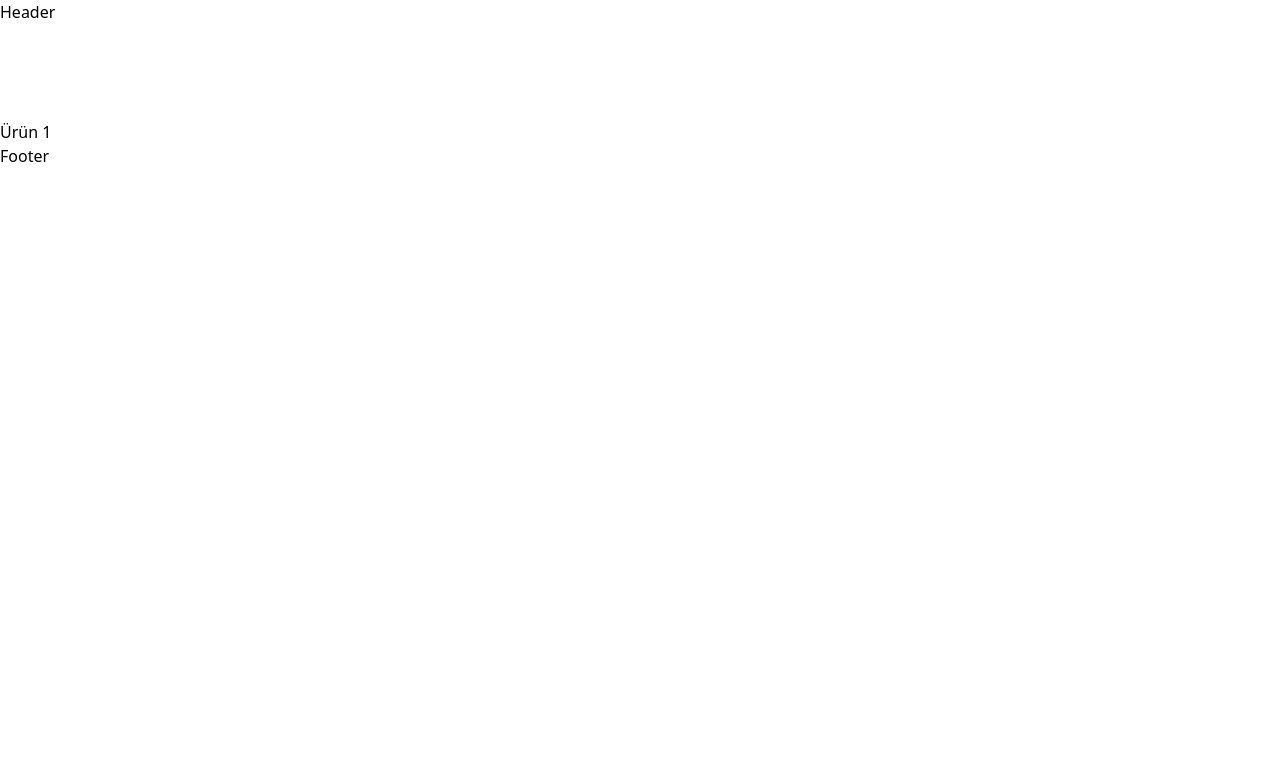
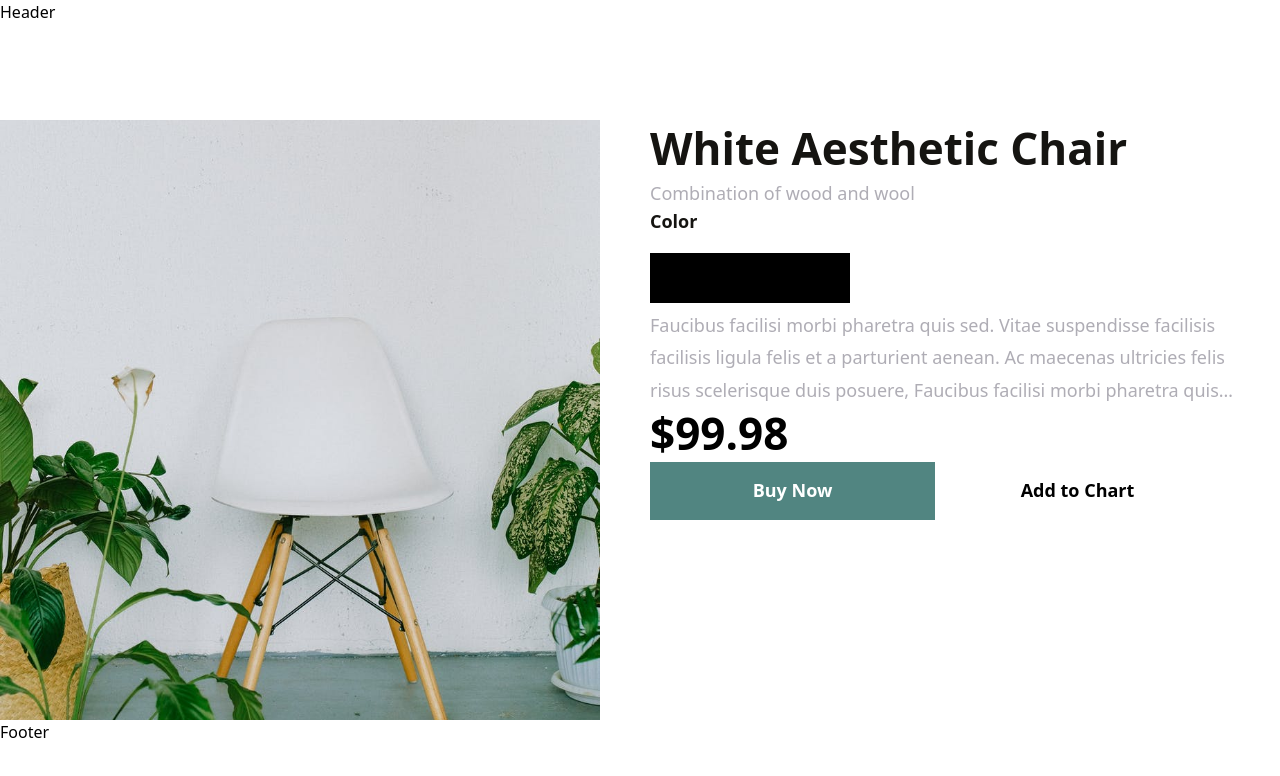
Before and after one commit to archis-academy/december-frontend-lalasia-2025, a React (Vite) app: page /products/1 in a window 1280 px wide. Shown: the top 776 px of the page. Built offline with nearby package versions, Linux system fonts and the light colour scheme; a web font is replaced by a local one.

Commit message:
product detail section is creating. Desktop design is finished

```diff
--- /dev/null
+++ b/src/components/ProductDetailSection/ProductDetail.module.scss
@@ -0,0 +1,149 @@
+@use "/src/styles/variables" as *;
+@use "/src/styles/functions" as *;
+@use "/src/styles/mixins" as *;
+
+.productDetail {
+    display: flex;
+    column-gap: pxToRem(50);
+
+    .imageWrapper {
+        flex: 0 0 600px;
+        aspect-ratio: 1;
+
+        .productImage {
+            width: 100%;
+            height: 100%;
+            object-fit: cover;
+        }
+    }
+
+    .productInfo {
+        display: flex;
+        flex-direction: column;
+    }
+
+    .title {
+        font-weight: 700;
+        line-height: 1.3;
+        letter-spacing: 0;
+        color: $text-color;
+        font-size: clamp(24px, calc((44/1240) * 100vw), 44px);
+    }
+
+    .subTitle {
+        font-weight: 500;
+        line-height: 1.8;
+        letter-spacing: 0;
+        color: $paragraph-color;
+        font-size: clamp(14px, calc((18/1240) * 100vw), 18px);
+    }
+
+
+    .colorsWrapper {
+        display: flex;
+        flex-direction: column;
+        gap: pxToRem(20);
+
+        .colorTitle {
+            font-weight: 700;
+            line-height: 1.3;
+            letter-spacing: 0;
+            color: $text-color;
+            font-size: clamp(14px, calc((18/1240) * 100vw), 18px);
+        }
+
+        .colorList {
+            display: flex;
+            list-style-type: none;
+        }
+
+        .colorCheckbox {
+            opacity: 0;
+            visibility: hidden;
+            width: 0;
+            height: 0;
+        }
+
+        .colorLabel {
+            width: 50px;
+            height: 50px;
+            background: #000;
+            display: inline-block;
+            cursor: pointer;
+        }
+
+    }
+
+    .descriptionWrapper {
+
+        .description {
+            width: 590px;
+            height: 96px;
+            line-height: 1.8;
+            font-weight: 500;
+            letter-spacing: 0;
+            color: $paragraph-color;
+            overflow: hidden;
+            display: -webkit-box;
+            -webkit-line-clamp: 3;
+            -webkit-box-orient: vertical;
+            font-size: clamp(14px, calc((18/1240) * 100vw), 18px);
+        }
+
+        .readMoreBtn {
+            font-weight: 500;
+            line-height: 1.8;
+            letter-spacing: 0%;
+            border: none;
+            color: $main-color;
+            background: none;
+            font-size: clamp(14px, calc((18/1240) * 100vw), 18px);
+            width: fit-content;
+            cursor: pointer;
+        }
+    }
+
+    .price {
+        font-weight: 700;
+        line-height: 1.3;
+        letter-spacing: 0;
+        font-size: clamp(24px, calc((44/1240) * 100vw), 44px);
+    }
+
+    .buttonsWrapper {
+        display: flex;
+        gap: pxToRem(20px);
+
+        .buyNow {
+            flex: 0 0 285px;
+            height: 58px;
+            color: $white;
+            background: $main-color;
+            font-weight: 700;
+            font-size: 18px;
+            line-height: 1.3;
+            letter-spacing: 0;
+            text-decoration: none;
+            display: flex;
+            justify-content: center;
+            align-items: center;
+        }
+
+        .addToChart {
+            flex: 0 0 285px;
+            height: 58px;
+            color: $black;
+            background: $white;
+            font-weight: 700;
+            font-size: 18px;
+            line-height: 1.3;
+            letter-spacing: 0;
+            border: none;
+            cursor: pointer;
+        }
+    }
+
+
+
+
+}
--- /dev/null
+++ b/src/components/ProductDetailSection/ProductDetailSection.tsx
@@ -0,0 +1,62 @@
+import styles from "./ProductDetail.module.scss";
+
+type ProductDetailProps = {
+    image: string,
+    title: string,
+    subTitle: string,
+    description: string,
+    price: number
+}
+
+const colors: string[] = [
+    "#151411",
+    "#314443",
+    "#C5A26E",
+    "#D8DBE0"
+]
+
+export default function ProductDetail({ image, title, subTitle, description, price }: ProductDetailProps) {
+    return (
+        <section className={styles.productDetail}>
+
+            <div className={styles.imageWrapper}>
+                <img className={styles.productImage} src={image} alt={title} />
+            </div>
+
+            <div className={styles.productInfo}>
+
+                <h2 className={styles.title}>{title}</h2>
+                <p className={styles.subTitle}>{subTitle}</p>
+
+                <div className={styles.colorsWrapper}>
+                    <h5 className={styles.colorTitle}>Color</h5>
+                    <ul className={styles.colorList}>
+                        {colors.map(
+                            (color) =>
+                                <li key={color} className={styles.colorListItem}>
+                                    <input className={styles.colorCheckbox} type="checkbox" id={color} name={color} />
+                                    <label className={styles.colorLabel} htmlFor={color}></label>
+                                </li>
+                        )}
+                    </ul>
+                </div>
+
+                <div className={styles.descriptionWrapper}>
+                    <p className={styles.description}>
+                        {description}
+                        <button className={styles.readMoreBtn}>Read More</button>
+                    </p>
+                </div>
+
+                <h2 className={styles.price}>{"$" + price}</h2>
+
+                <div className={styles.buttonsWrapper}>
+                    <a className={styles.buyNow} href="#">Buy Now</a>
+                    <button className={styles.addToChart}>Add to Chart</button>
+                </div>
+
+            </div>
+
+        </section>
+    )
+}
--- a/src/pages/ProductDetails/ProductDetail.tsx
+++ b/src/pages/ProductDetails/ProductDetail.tsx
@@ -1,11 +1,20 @@
 import { useParams } from "react-router";
+import ProductDetailSection from "@/components/ProductDetailSection/ProductDetailSection";
+
+const seed = {
+  image: "/images/product-detail-image.jpg",
+  title: "White Aesthetic Chair",
+  subTitle: "Combination of wood and wool",
+  description: "Faucibus facilisi morbi pharetra quis sed. Vitae suspendisse facilisis facilisis ligula felis et a parturient aenean. Ac maecenas ultricies felis risus scelerisque duis posuere, Faucibus facilisi morbi pharetra quis sed. Vitae suspendisse facilisis facilisis ligula felis et a parturient aenean. Ac maecenas ultricies felis risus scelerisque duis posuere",
+  price: 99.98
+}
 
 const ProductDetail = () => {
   const { id } = useParams<{ id: string }>();
-  console.log(id);
+
   return (
     <div>
-      <div>Ürün {id}</div>
+      <ProductDetailSection {...seed} />
     </div>
   );
 };
```
Also changed, not shown: public/images/product-detail-image.jpg (added).
